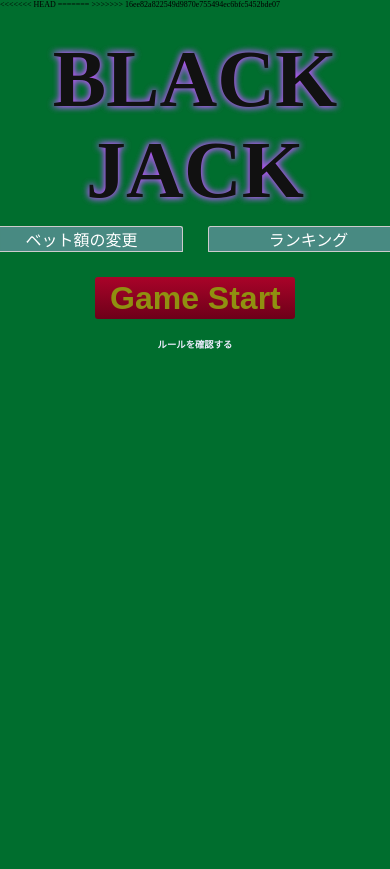
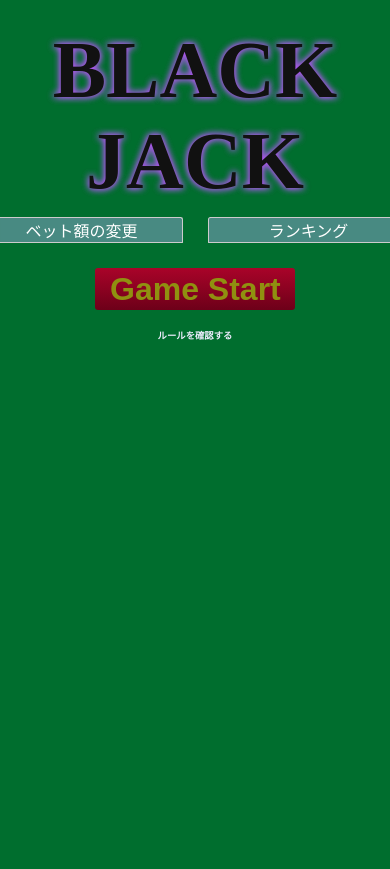
Before and after one commit to mtkfkd/blackjack, a PHP site: page /indexin.php in a window 390 px wide. Before the commit the page ends 349 px from the top, so only its background shows below. Run offline with PHP 8.4, Linux system fonts and the light colour scheme; data that the repository does not hold is empty; some libraries are stand-ins or nearby versions.

Commit message:
Merge branch 'master' of https://github.com/mtkfkd/blackjack
# Conflicts:
#	indexin.php
#	style.css

```diff
--- a/index.php
+++ b/index.php
@@ -13,7 +13,7 @@ require_once 'rank/Encode.php';
   <script src="https://code.jquery.com/jquery-3.2.1.min.js"></script>
 </head>
 <body id="playing">
-<p class="soundBtn clicked"><i class="fa fa-volume-up" aria-hidden="true"></i><br><small>ON</small></p>
+<p class="soundBtn clicked"><i class="fa fa-volume-off" aria-hidden="true"></i><br><small>ON</small></p>
 <audio preload="none" id="audio" loop>
   <source src="bgm/casino.mp3">
 </audio>
@@ -25,13 +25,13 @@ require_once 'rank/Encode.php';
     $(".soundBtn").click(function(){
       if($(this).hasClass("clicked")){
         $(this).removeClass("clicked")
-        $(this).html('<i class="fa fa-volume-off" aria-hidden="true"></i><br><small>OFF</small>');
+        $(this).html('<i class="fa fa-volume-up" aria-hidden="true"></i><br><small>OFF</small>');
         document.getElementById("audio").currentTime = 0;
         document.getElementById("audio").volume = 0.5;
         document.getElementById("audio").play();
       }else{
         $(this).addClass("clicked");
-        $(this).html('<i class="fa fa-volume-up" aria-hidden="true"></i><br><small>ON</small>');
+        $(this).html('<i class="fa fa-volume-off" aria-hidden="true"></i><br><small>ON</small>');
         document.getElementById("audio").pause();
       }
     });
--- a/indexin.php
+++ b/indexin.php
@@ -14,19 +14,10 @@ require_once 'rank/Encode.php';
 </head>
 <body id="indexin">
 <!-- <p class="soundBtn clicked"><i class="fa fa-volume-up" aria-hidden="true"></i><br><small>ON</small></p> -->
-<<<<<<< HEAD
-=======
-<!-- <audio preload="none" id="audio" loop> -->
-  <source src="bgm/casino.mp3">
-</audio>
->>>>>>> 16ee82a822549d9870e755494ec6bfc5452bde07
-
-    <h1 class="title">BLACK JACK</h1>
-    <form action="play/play.php?reset" method="post">
-      <div class="index-wrapper">
   <div class="rule">
     <h2 class="ruleTitle">ブラックジャックのルール</h2>
-          <p class="ruleContents">ブラックジャックは、手札の合計を21に近づけるゲームです。<br>より21に近いプレイヤーが勝ちとなります。<br>
+    <p class="ruleContents">ブラックジャックは、手札の合計を21に近づけるゲームです。<br>より21に近いプレイヤーが勝ちとなります。<br></p>
+    <p class="ruleContents">
     初めに手札が2枚配られます。<br></p>
     <section>
       <p class="ruleContents">
@@ -51,13 +42,17 @@ require_once 'rank/Encode.php';
     <p class="ruleContents">
       勝った場合は、BETした額を獲得し負けると失います。<br>
       初めの手札の合計が21だった場合ブラックジャックとなり<br>
-            BETした額の1.5倍の金額を獲得します。<br>
+      BETした額の1.5倍の金額を獲得します。<br></p>
+    <p class="ruleContents">
       10回勝負して、より多くのお金を獲得してください！
     </p>
     </section>
     <p class="ruleClose">ルール説明を閉じる</p>
   </div>
+    <h1 class="title">BLACK JACK</h1>
+    <form action="play/play.php?reset" method="post">
 
+      <div class="index-wrapper">
         <div class="index-bet">
           <p class="betClick">ベット額の変更</p>
           <div class="bet">
@@ -170,25 +165,14 @@ $db = getDb();
       });
 
       $('.ruleClick').click(function() {
-        $('.rule').css('display', 'block');
-        $('.rule').animate({top:'-250px'},800, function() {
-<<<<<<< HEAD
-          $('.rule').animate({height: '130vh'},600);
+        $('.rule').css({'display': 'block'});
+        $('.rule').animate({height:'110vh'},600,);
       });
-      });
+
       $('.ruleClose').on('click', function() {
-        $('.rule').animate({height:'30px'},600, function() {
-          $('.rule').animate({top:'-800px'},700, function() {
-=======
-          $('.rule').animate({height: '500px'},600);
-        });
-      });
-      $('.ruleClose').click(function() {
-        $('.rule').animate({height:'30px'},600, function() {
-          $('.rule').animate({top:'-850px'},700, function() {
->>>>>>> 16ee82a822549d9870e755494ec6bfc5452bde07
-            $('.rule').css('display', 'none');
-          });
+        $('.rule').animate({height:'0'},600, function() {
+          $('.rule').css({'display' : 'none',
+                          'height' : '0vh'});
         });
       });
 
--- a/style.css
+++ b/style.css
@@ -14,6 +14,9 @@ body,html {
 }
 body#playing {
   overflow: hidden;
+}
+body#indexin {
+  position: relative;
 }
 @media screen and (max-width: 768px) {
   body#indexin {
@@ -110,30 +113,34 @@ hr {
   border-radius: 8px;
   color: #efe;
   display: none;
-  width: 500px;
-  height: 30px;
+  font-size: 1.2rem;
+  width: 93vw;
+  height: 0px;
   overflow: hidden;
-  padding: 10px;
+  padding: 40px;
   position: absolute;
-  top: -850px;
+  top: -10vh;
+  text-align: center;
+  z-index: 150;
 }
-<<<<<<< HEAD
-/*@media screen and (max-width: 640px) {
+@media screen and (max-width: 768px) {
+  .rule {
+    top: -15vh;
+    width: 190vw;
+  }
+}
+@media screen and (max-width: 1024px) {
   .rule {
     overflow-y: scroll;
   }
-}*/
+}
 
-=======
->>>>>>> 16ee82a822549d9870e755494ec6bfc5452bde07
 .ruleTitle {
-  margin: 8px auto;
+  margin: 12px auto 25px;
   text-align: center;
 }
 .ruleContents {
   padding: 5px;
-<<<<<<< HEAD
-=======
 }
 .rule section {
   margin-top: 5px;
@@ -423,14 +412,32 @@ input[type=range]:focus::-ms-fill-upper {
   background: linear-gradient(to right, #cdd3e7, #4c6e70);
 }
 @media screen and (max-width: 1024px) {
+  input[type=range] {
+    margin: 50px auto 0;
+  }
   input[type=range]::-webkit-slider-thumb {
-    width: 50px;
+    width: 60px;
+    height: 60px;
+    border-radius: 50%;
   }
   input[type=range]::-moz-range-thumb {
-    width: 50px;
+    width: 60px;
+    height: 60px;
+    border-radius: 50%;
   }
   input[type=range]::-ms-thumb {
-    width: 50px;
+    width: 60px;
+    height: 60px;
+    border-radius: 50%;
+  }
+  input[type=range]::-webkit-slider-runnable-track {
+    height: 30px;
+  }
+  input[type=range]::-moz-range-track {
+    height: 30px;
+  }
+  input[type=range]::-ms-track {
+    height: 30px;
   }
 }
 
@@ -527,7 +534,6 @@ table td.tdscore {
   text-align: center;
   width: 180px;
 }
-<<<<<<< HEAD
 
 @media screen and (min-width: 1025px) {
   .ruleClick:hover {
@@ -539,15 +545,6 @@ table td.tdscore {
   }
 }
 
-=======
-.ruleClick:hover {
-  color: #fcc;
-  text-shadow: 1px 1px 3px #333;
-}
-.ruleClick:active {
-  transform: scale(0.95);
-}
->>>>>>> 16ee82a822549d9870e755494ec6bfc5452bde07
 /*==================================
 --- GameSide ---
 ===================================*/
```
Also changed, not shown: other parts of style.css (+31 -32 lines), play/play.php (+13 -5 lines). Lines whose indentation alone changed are shown as unchanged.
